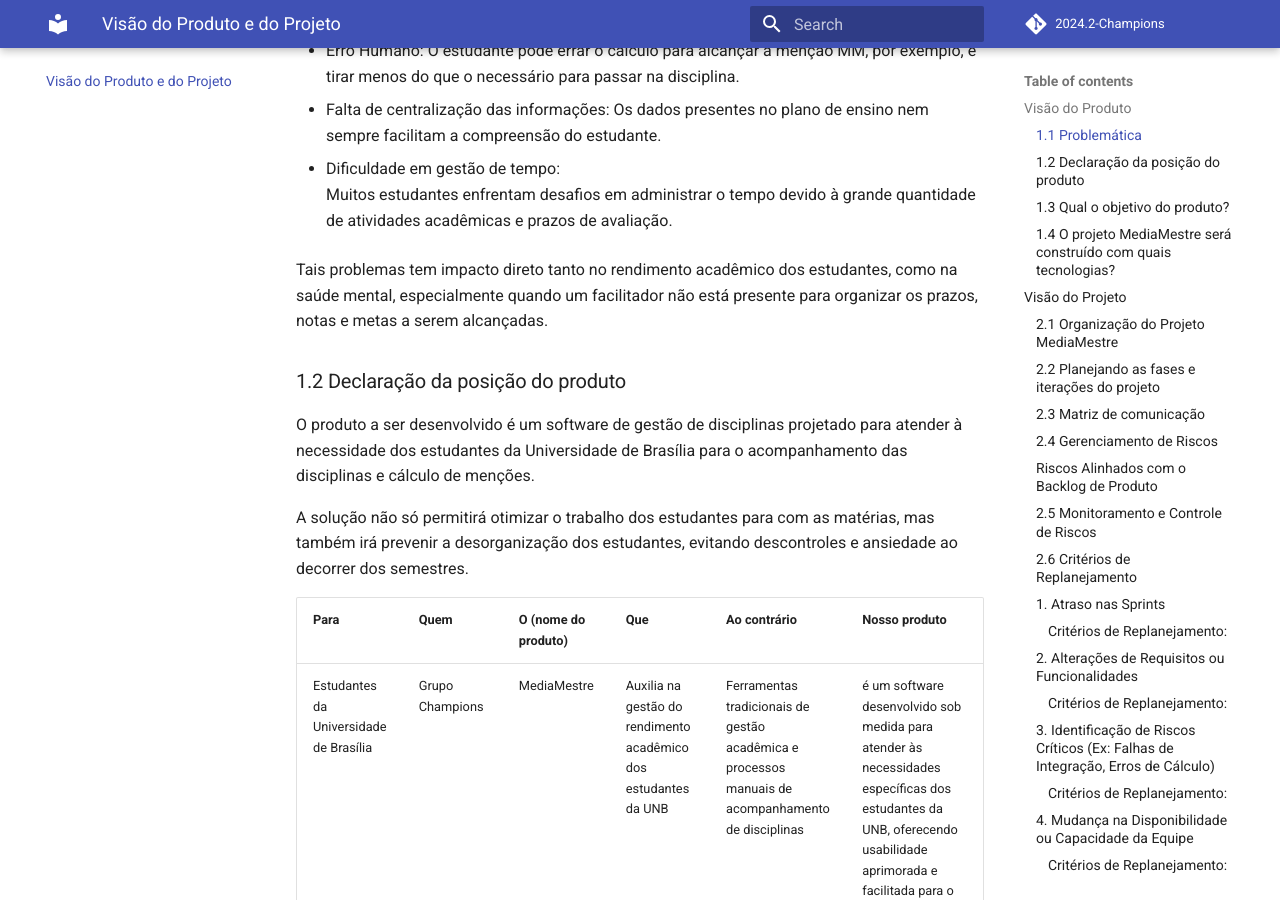
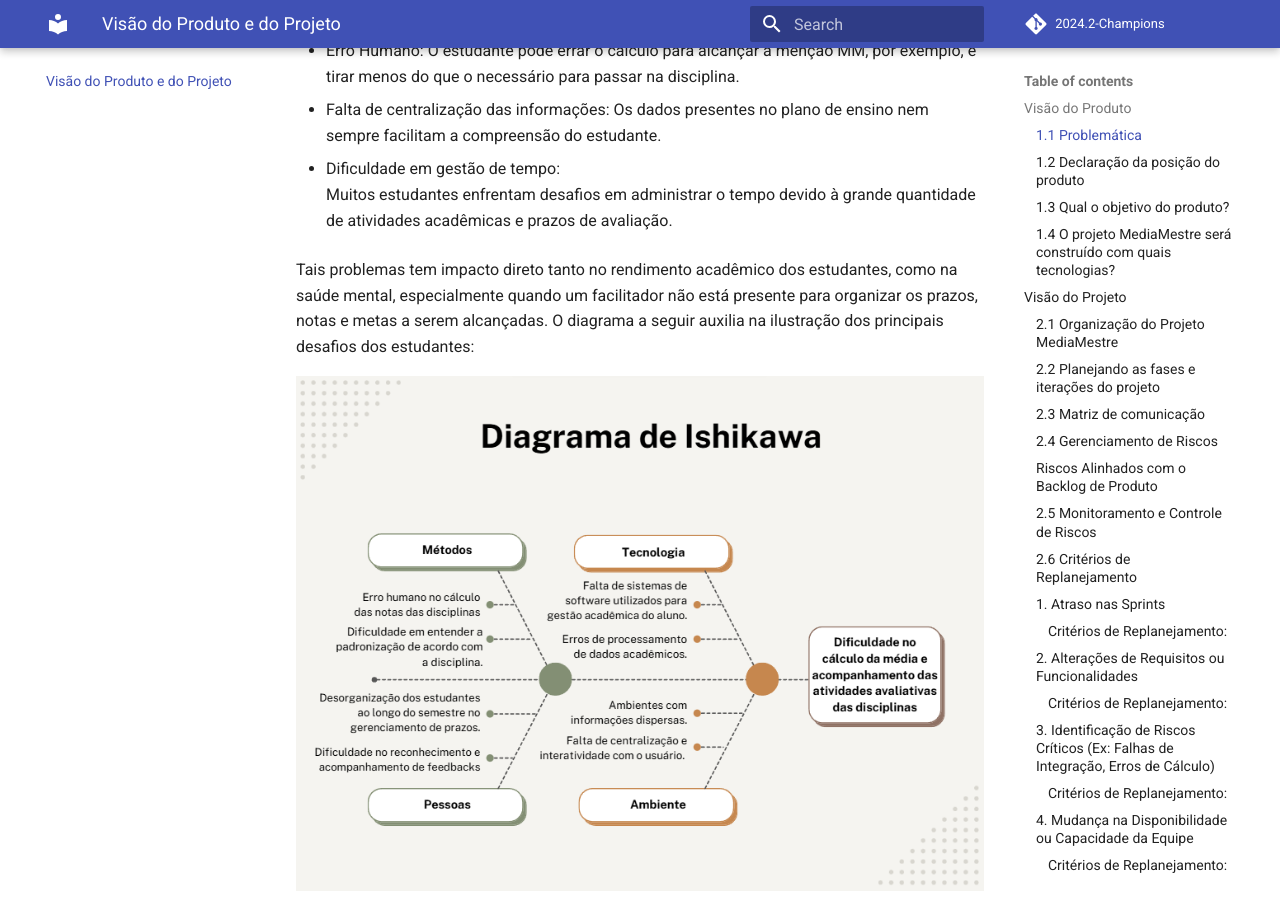
Before and after one commit to FGA-REQ/2024.2-Champions, an MkDocs documentation site: the page built from docs/visao-produto-projeto.md, in a window 1280 px wide and 900 px high, scrolled down 413 px. Built offline with MkDocs 1.6.1 and Material for MkDocs 9.7.7, drawn with Linux system fonts in a browser that asks for light colours; comment, search, counter and statistics services are not loaded.

Commit message:
docs: adicionando diagrama de ishikawa na visao do produto e projeto

```diff
--- a/docs/visao-produto-projeto.md
+++ b/docs/visao-produto-projeto.md
@@ -1,4 +1,3 @@
-
 ## Visão do Produto
 
 ### 1.1 Problemática
@@ -6,27 +5,27 @@
 Os estudantes da UNB possuem uma grade bastante complexa e um dos principais desafios para a gestão de seu rendimento acadêmico é fazer o cálculo das notas para alcançar a menção desejada e ter conhecimento sobre as datas das avaliações no decorrer das disciplinas. Os principais problemas identificados incluem:
 
 - Erro Humano:
-    O estudante pode errar o cálculo para alcançar a menção MM, por exemplo, e tirar menos do que o necessário para passar na disciplina.
+  O estudante pode errar o cálculo para alcançar a menção MM, por exemplo, e tirar menos do que o necessário para passar na disciplina.
 
 - Falta de centralização das informações:
-     Os dados presentes no plano de ensino nem sempre facilitam a compreensão do estudante.
+  Os dados presentes no plano de ensino nem sempre facilitam a compreensão do estudante.
 
 - Dificuldade em gestão de tempo:
-    Muitos estudantes enfrentam desafios em administrar o tempo devido à grande quantidade de atividades acadêmicas e prazos de avaliação.
+   Muitos estudantes enfrentam desafios em administrar o tempo devido à grande quantidade de atividades acadêmicas e prazos de avaliação.
 
-Tais problemas tem impacto direto tanto no rendimento acadêmico dos estudantes, como na saúde mental, especialmente quando um facilitador não está presente para organizar os prazos, notas e metas a serem alcançadas.
+Tais problemas tem impacto direto tanto no rendimento acadêmico dos estudantes, como na saúde mental, especialmente quando um facilitador não está presente para organizar os prazos, notas e metas a serem alcançadas. O diagrama a seguir auxilia na ilustração dos principais desafios dos estudantes:
+
+![Diagrama de Ishikawa](img/diagrama-ishikawa.png)
 
 ### 1.2 Declaração da posição do produto
 
 O produto a ser desenvolvido é um software de gestão de disciplinas projetado para atender à necessidade dos estudantes da Universidade de Brasília para o acompanhamento das disciplinas e cálculo de menções.
 
-
 A solução não só permitirá otimizar o trabalho dos estudantes para com as matérias, mas também irá prevenir a desorganização dos estudantes, evitando descontroles e ansiedade ao decorrer dos semestres.
 
-| **Para**                        | **Quem**               | **O (nome do produto)**                   | **Que**                                                                                             | **Ao contrário**       | **Nosso produto**                                                                                                                                                                                                                          |
-|----------------------------------|------------------------|-------------------------------------------|----------------------------------------------------------------------------------------------------|------------------------|-------------------------------------------------------------------------------------------------------------------------------------------------------------------------------------------------------------------------------------------|
-| Estudantes da Universidade de Brasília         | Grupo Champions    | MediaMestre                               | Auxilia na gestão do rendimento acadêmico dos estudantes da UNB                                      | Ferramentas tradicionais de gestão acadêmica e processos manuais de acompanhamento de disciplinas | é um software desenvolvido sob medida para atender às necessidades específicas dos estudantes da UNB, oferecendo usabilidade aprimorada e facilitada para o acompanhamento de notas, prazos e menções, presente em um sistema web. |
-
+| **Para**                               | **Quem**        | **O (nome do produto)** | **Que**                                                         | **Ao contrário**                                                                                  | **Nosso produto**                                                                                                                                                                                                                  |
+| -------------------------------------- | --------------- | ----------------------- | --------------------------------------------------------------- | ------------------------------------------------------------------------------------------------- | ---------------------------------------------------------------------------------------------------------------------------------------------------------------------------------------------------------------------------------- |
+| Estudantes da Universidade de Brasília | Grupo Champions | MediaMestre             | Auxilia na gestão do rendimento acadêmico dos estudantes da UNB | Ferramentas tradicionais de gestão acadêmica e processos manuais de acompanhamento de disciplinas | é um software desenvolvido sob medida para atender às necessidades específicas dos estudantes da UNB, oferecendo usabilidade aprimorada e facilitada para o acompanhamento de notas, prazos e menções, presente em um sistema web. |
 
 ### 1.3 Qual o objetivo do produto?
 
@@ -45,20 +44,16 @@
 - **Banco de dados**: PostgreSQL
 - **Frontend**: Angular
 
-
-
 ## Visão do Projeto
 
 ### 2.1 Organização do Projeto MediaMestre
 
 A equipe responsável pelo desenvolvimento do projeto foi estruturada de acordo com o conhecimento em desenvolvimento, com o intuito de facilitar o trabalho e acelerar a construção do site.
 
-| Papel | Atribuições | Responsável | Participantes |
-|-------|-------------|-------------|---------------|
-| Desenvolvedor | Desenvolvimento do projeto utilizando práticas de engenharia de software, desde a codificação até o deploy do produto | Lucas Bottino | Todos os integrantes do grupo |
-| Cliente | Responsável por validar o produto final, garantindo que esteja de acordo com os requisitos levantados ao longo do desenvolvimento do produto | Carlos Eduardo | Carlos Eduardo|
-
-
+| Papel         | Atribuições                                                                                                                                  | Responsável    | Participantes                 |
+| ------------- | -------------------------------------------------------------------------------------------------------------------------------------------- | -------------- | ----------------------------- |
+| Desenvolvedor | Desenvolvimento do projeto utilizando práticas de engenharia de software, desde a codificação até o deploy do produto                        | Lucas Bottino  | Todos os integrantes do grupo |
+| Cliente       | Responsável por validar o produto final, garantindo que esteja de acordo com os requisitos levantados ao longo do desenvolvimento do produto | Carlos Eduardo | Carlos Eduardo                |
 
 ### 2.2 Planejando as fases e iterações do projeto
 
@@ -78,16 +73,16 @@
 
 ### Riscos Alinhados com o Backlog de Produto
 
-| **Risco** | **Probabilidade** | **Impacto** | **História de Usuário Relacionada** | **Estratégia de Mitigação** |
-|-----------|-------------------|-------------|-------------------------------------|----------------------------|
-| **Atraso no desenvolvimento das funcionalidades principais** | Alta | Alto | US01, US02, US03 | Utilizar a metodologia ágil com sprints bem definidas e acompanhamento contínuo do progresso. As funcionalidades mais críticas (como o cadastro e seleção de disciplinas) devem ser priorizadas. |
-| **Erros no cálculo de notas mínimas** | Média | Alto | US03 | Realizar testes de validação para garantir que o cálculo das notas esteja correto e validado com usuários antes de cada entrega. |
-| **Problemas na integração entre o frontend (Angular) e backend (FastAPI)** | Média | Alto | US01, US02, US03 | Garantir que as APIs sejam bem definidas desde o início e realizar testes de integração para validar a comunicação entre o backend e o frontend, especialmente nas funcionalidades de cálculo de notas e cadastro. |
-| **Resistência dos estudantes à nova ferramenta** | Baixa | Médio | US01, US02 | Realizar pesquisa de usabilidade nas fases iniciais de desenvolvimento para garantir que o produto atenda às necessidades dos usuários e incluir funcionalidades como o cálculo de menções e calendário de provas desde o início. |
-| **Falha na sincronização de dados (Google Calendar)** | Média | Alto | US06 | Implementar testes de integração com o Google Calendar e realizar validações com usuários para garantir a sincronização correta do calendário de provas. |
-| **Erros na visualização e geração do calendário de provas e avaliações** | Média | Médio | US05 | Testar a geração do calendário em diferentes cenários de uso, com validação das datas de provas e avaliações, antes de cada entrega. |
-| **Problemas de desempenho no cálculo do Índice de Rendimento Acadêmico (IRA)** | Baixa | Médio | US04 | Testar o cálculo do IRA com diferentes conjuntos de dados para garantir que o sistema tenha desempenho adequado mesmo com grandes volumes de informações. |
-| **Problemas na armazenagem e recuperação dos dados** | Baixa | Alto | US07 | Implementar práticas de backup regular e garantir que os dados possam ser salvos e recuperados de maneira eficiente. A funcionalidade de gerar links para salvar os dados será testada rigorosamente para garantir que o acesso seja fácil e seguro. |
+| **Risco**                                                                      | **Probabilidade** | **Impacto** | **História de Usuário Relacionada** | **Estratégia de Mitigação**                                                                                                                                                                                                                          |
+| ------------------------------------------------------------------------------ | ----------------- | ----------- | ----------------------------------- | ---------------------------------------------------------------------------------------------------------------------------------------------------------------------------------------------------------------------------------------------------- |
+| **Atraso no desenvolvimento das funcionalidades principais**                   | Alta              | Alto        | US01, US02, US03                    | Utilizar a metodologia ágil com sprints bem definidas e acompanhamento contínuo do progresso. As funcionalidades mais críticas (como o cadastro e seleção de disciplinas) devem ser priorizadas.                                                     |
+| **Erros no cálculo de notas mínimas**                                          | Média             | Alto        | US03                                | Realizar testes de validação para garantir que o cálculo das notas esteja correto e validado com usuários antes de cada entrega.                                                                                                                     |
+| **Problemas na integração entre o frontend (Angular) e backend (FastAPI)**     | Média             | Alto        | US01, US02, US03                    | Garantir que as APIs sejam bem definidas desde o início e realizar testes de integração para validar a comunicação entre o backend e o frontend, especialmente nas funcionalidades de cálculo de notas e cadastro.                                   |
+| **Resistência dos estudantes à nova ferramenta**                               | Baixa             | Médio       | US01, US02                          | Realizar pesquisa de usabilidade nas fases iniciais de desenvolvimento para garantir que o produto atenda às necessidades dos usuários e incluir funcionalidades como o cálculo de menções e calendário de provas desde o início.                    |
+| **Falha na sincronização de dados (Google Calendar)**                          | Média             | Alto        | US06                                | Implementar testes de integração com o Google Calendar e realizar validações com usuários para garantir a sincronização correta do calendário de provas.                                                                                             |
+| **Erros na visualização e geração do calendário de provas e avaliações**       | Média             | Médio       | US05                                | Testar a geração do calendário em diferentes cenários de uso, com validação das datas de provas e avaliações, antes de cada entrega.                                                                                                                 |
+| **Problemas de desempenho no cálculo do Índice de Rendimento Acadêmico (IRA)** | Baixa             | Médio       | US04                                | Testar o cálculo do IRA com diferentes conjuntos de dados para garantir que o sistema tenha desempenho adequado mesmo com grandes volumes de informações.                                                                                            |
+| **Problemas na armazenagem e recuperação dos dados**                           | Baixa             | Alto        | US07                                | Implementar práticas de backup regular e garantir que os dados possam ser salvos e recuperados de maneira eficiente. A funcionalidade de gerar links para salvar os dados será testada rigorosamente para garantir que o acesso seja fácil e seguro. |
 
 ### 2.5 Monitoramento e Controle de Riscos
 
@@ -105,6 +100,7 @@
 ### 1. **Atraso nas Sprints**
 
 #### Critérios de Replanejamento:
+
 - **Se o progresso das histórias de usuário estiver abaixo do esperado**, será realizada uma análise da capacidade da equipe e dos fatores que causaram o atraso.
 - **Impacto nos prazos**: Caso a entrega das funcionalidades da sprint esteja comprometida, será necessário ajustar a duração da sprint ou redistribuir tarefas para garantir que as funcionalidades críticas sejam entregues primeiro.
 - **Plano de ação**: A equipe pode decidir cortar funcionalidades menos prioritárias ou realizar entregas parciais das funcionalidades principais, adiando as tarefas secundárias para sprints futuras.
@@ -112,6 +108,7 @@
 ### 2. **Alterações de Requisitos ou Funcionalidades**
 
 #### Critérios de Replanejamento:
+
 - **Mudanças no escopo**: Se o cliente ou os usuários solicitarem modificações significativas nas funcionalidades ou requisitos das histórias de usuário (por exemplo, mudança na forma de cálculo ou ajustes no calendário de provas), será necessário reavaliar o impacto nas sprints seguintes.
 - **Priorização de funcionalidades**: As novas alterações serão analisadas e priorizadas no backlog. Funcionalidades essenciais para o MVP (Produto Mínimo Viável) devem ser priorizadas, enquanto outras podem ser adiantadas para futuras sprints.
 - **Validação com stakeholders**: O cliente (Carlos Eduardo) será envolvido na definição das prioridades e no ajuste do cronograma conforme novas solicitações.
@@ -119,6 +116,7 @@
 ### 3. **Identificação de Riscos Críticos (Ex: Falhas de Integração, Erros de Cálculo)**
 
 #### Critérios de Replanejamento:
+
 - **Riscos críticos** que impactem diretamente a funcionalidade principal (como falhas nos cálculos de notas ou problemas de integração com o Google Calendar) exigem ações rápidas para correção.
 - **Plano de contingência**: Caso um risco seja identificado como crítico, a equipe precisará replanejar as sprints para realizar ajustes urgentes e garantir que a funcionalidade funcione corretamente. Isso pode envolver:
   - Adiamento de funcionalidades secundárias.
@@ -128,6 +126,7 @@
 ### 4. **Mudança na Disponibilidade ou Capacidade da Equipe**
 
 #### Critérios de Replanejamento:
+
 - **Se algum membro da equipe se ausentar ou houver uma redução na capacidade técnica**, o trabalho será redistribuído entre os membros restantes.
 - **Priorizar as funcionalidades mais críticas**: A equipe pode precisar de mais tempo para concluir as funcionalidades essenciais do produto, como a funcionalidade de cálculo de menções (US03) ou a criação do calendário de provas (US05).
 - **Ajuste do cronograma**: Caso o trabalho não possa ser distribuído igualmente, a duração das sprints poderá ser ajustada ou tarefas poderão ser replanejadas para sprints futuras.
@@ -135,6 +134,7 @@
 ### 5. **Feedback de Usuários Durante o Desenvolvimento**
 
 #### Critérios de Replanejamento:
+
 - **Caso o feedback dos usuários (estudantes da UNB) revele que as funcionalidades entregues não estão atendendo às expectativas** (por exemplo, interface confusa ou cálculos errados), o projeto precisará ser replanejado para incluir melhorias.
 - **Ajustes nas funcionalidades de maior impacto**: As funcionalidades que geraram maior insatisfação serão reavaliadas e o cronograma será ajustado para incluir melhorias de usabilidade ou correções de bugs.
 - **Revisão de funcionalidades e priorização**: Funcionalidades que têm um impacto menor no dia a dia dos usuários podem ser adiadas para sprints seguintes, garantindo que os principais problemas sejam resolvidos o mais rápido possível.
@@ -142,6 +142,7 @@
 ### 6. **Problemas de Desempenho (Ex: Cálculos Lentos ou Problemas de Armazenamento)**
 
 #### Critérios de Replanejamento:
+
 - **Se o desempenho do sistema for comprometido** (como cálculos muito lentos ou falhas na geração do calendário), o replanejamento incluirá uma revisão das funcionalidades afetadas.
 - **Ajustes de arquitetura**: Pode ser necessário revisar a arquitetura do sistema (como otimizar consultas ao banco de dados ou melhorar a integração com o Google Calendar) e redistribuir tarefas dentro da sprint para corrigir o problema.
 - **Foco na performance**: As funcionalidades relacionadas ao desempenho, como o cálculo do IRA (US04) ou a sincronização com o Google Calendar (US06), terão prioridade para garantir a estabilidade do sistema.
```
Also changed, not shown: docs/img/diagrama-ishikawa.png (added).
